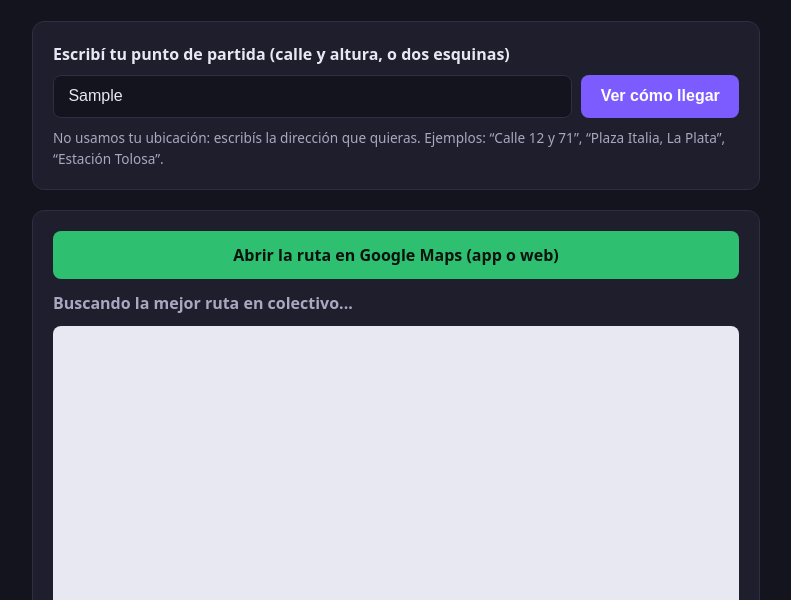
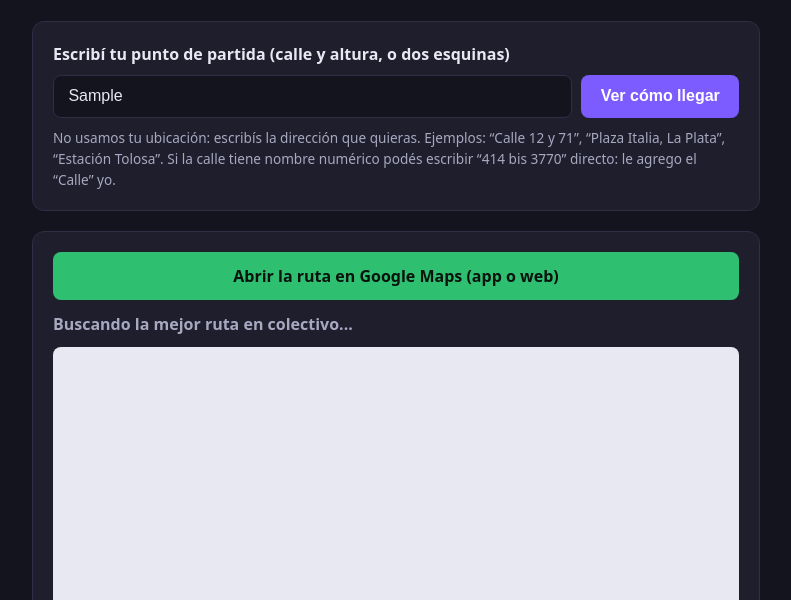
Before and after one commit to JavierIslas/ComoLlegoAlTeatro, a plain HTML site: page index.html in a window 1280 px wide. Both pictures are taken after typing "Sample" into the empty fields and a click on the button "Ver cómo llegar". Shown: the part 200-800 px from the top of the page, without its empty margins (244-1035 px from the left). Drawn offline with Linux system fonts and the light colour scheme; some packages are replaced by stand-ins of ours.

Commit message:
Calle forzada cuando solo hay numeros

```diff
--- a/app.js
+++ b/app.js
@@ -12,6 +12,28 @@
   // Limpia lo que tipeó el usuario: sin espacios de más, con tope de largo.
   function normalizarOrigen(valor) {
     return String(valor == null ? '' : valor).trim().slice(0, 200);
+  }
+
+  // Interpretación para el damero platense: calles con NOMBRE numérico.
+  // "414 bis 3770" o "51 1206" solos son puros números y el geocoder de
+  // Google no distingue nombre de vía de altura (NOT_FOUND). Anteponer
+  // "Calle" desambigua. Solo reescribe si TODO el texto es el patrón
+  // numérico y no hay tipo de vía ("calle", "av", "diagonal", ...) ya dicho.
+  var PATRON_NUMERICO = [
+    /^\d{1,3}\s+bis\s+\d{1,5}$/i,      // 414 bis 3770
+    /^\d{1,3}\s+\d{1,5}$/,             // 51 1206
+    /^\d{1,3}\s+bis$/i,                // 414 bis
+    /^\d{1,3}\s+(?:y|e|,)\s+\d{1,3}$/i // 51 y 10
+  ];
+  var YA_TIENE_VIA = /^(calle|c\/|av|avda|avenida|diag|diagonal|boulevard|boul|bv|ruta|camino|pasaje|pje|autopista|auto)\b/i;
+
+  function interpretarOrigen(origen) {
+    var o = normalizarOrigen(origen);
+    if (!o || YA_TIENE_VIA.test(o)) { return o; }
+    for (var i = 0; i < PATRON_NUMERICO.length; i++) {
+      if (PATRON_NUMERICO[i].test(o)) { return 'Calle ' + o; }
+    }
+    return o;
   }
 
   // URL de carga de la Maps JavaScript API (la lib que calcula rutas).
@@ -168,8 +190,12 @@
       }
       mostrar('');
 
+      // Interpretamos el origen (calles numeradas del damero: "414 bis 3770"
+      // pasa a "Calle 414 bis 3770") y avisamos si lo reescribimos.
+      var origenBuscado = interpretarOrigen(origen);
+
       // El botón a la app funciona siempre.
-      abrirApp.href = buildMapsAppUrl(origen);
+      abrirApp.href = buildMapsAppUrl(origenBuscado);
 
       // Sin key no hay ruta calculable: aviso honesto, no lo disimulo.
       if (!tieneKey()) {
@@ -181,10 +207,12 @@
       }
       avisoKey.hidden = true;
       resultado.hidden = false;
-      estado.textContent = 'Buscando la mejor ruta en colectivo...';
+      estado.textContent = origenBuscado === origen
+        ? 'Buscando la mejor ruta en colectivo...'
+        : 'Buscando como "' + origenBuscado + '"...';
       estado.hidden = false;
       errorRuta.hidden = true;
-      buscarRuta(origen, function (err) {
+      buscarRuta(origenBuscado, function (err) {
         estado.hidden = true;
         if (err) {
           errorRuta.textContent = err.message;
@@ -206,6 +234,7 @@
   var api = {
     DESTINO: DESTINO,
     normalizarOrigen: normalizarOrigen,
+    interpretarOrigen: interpretarOrigen,
     buildMapsLibUrl: buildMapsLibUrl,
     buildMapsAppUrl: buildMapsAppUrl,
     traducirErrorDirections: traducirErrorDirections,
--- a/index.html
+++ b/index.html
@@ -27,7 +27,9 @@
         <button type="submit">Ver cómo llegar</button>
       </div>
       <p class="ayuda">No usamos tu ubicación: escribís la dirección que quieras.
-        Ejemplos: “Calle 12 y 71”, “Plaza Italia, La Plata”, “Estación Tolosa”.</p>
+        Ejemplos: “Calle 12 y 71”, “Plaza Italia, La Plata”, “Estación Tolosa”.
+        Si la calle tiene nombre numérico podés escribir “414 bis 3770” directo:
+        le agrego el “Calle” yo.</p>
       <p id="error" class="error" hidden></p>
     </form>
 
```
Also changed, not shown: tests/test_app.js (+18 -0 lines), 1 other file.
